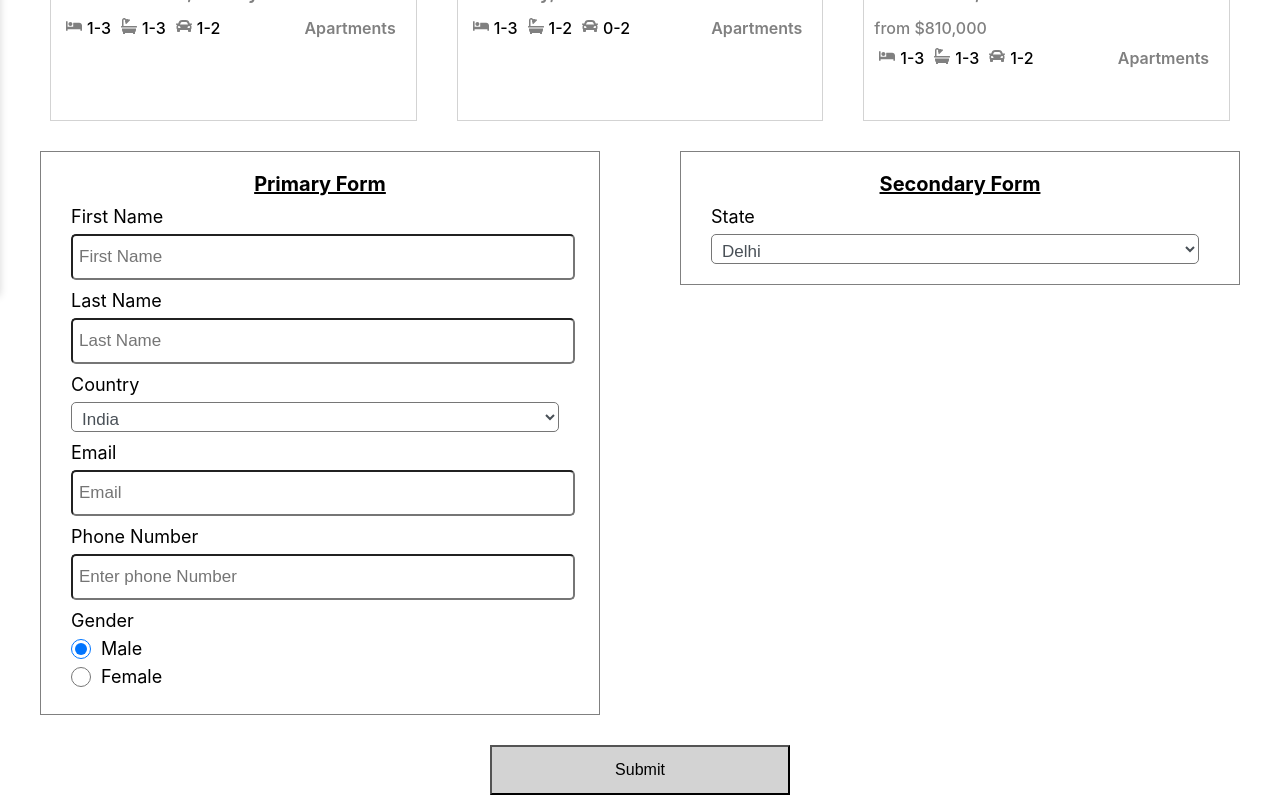
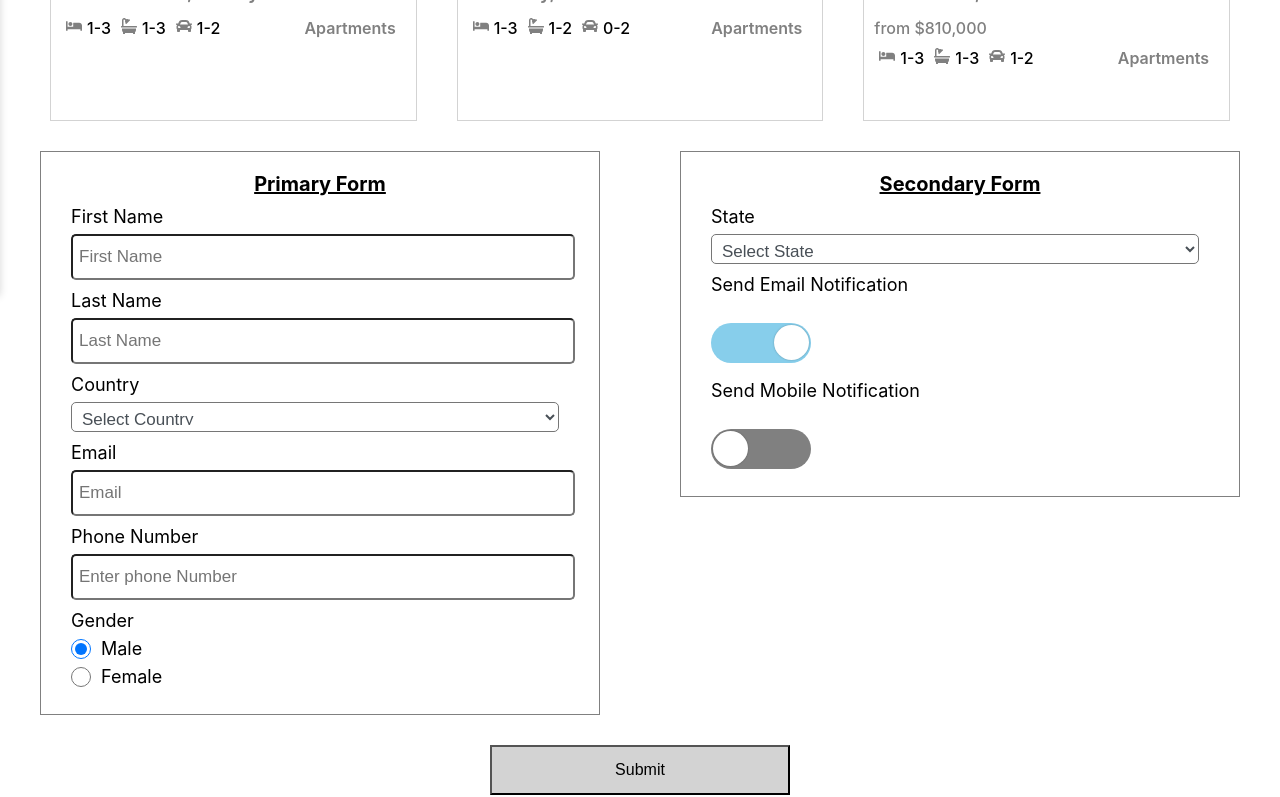
Before and after one commit to Shivani-Maiyani/rwd-design-exercise, a React (Create React App) app: page / in a window 1280 px wide. Shown: the part 544-1341 px from the top of the page. Built offline with nearby package versions, Linux system fonts and the light colour scheme.

Commit message:
add state data using country data

```diff
--- a/src/component/form/form.js
+++ b/src/component/form/form.js
@@ -1,6 +1,8 @@
+import { useState } from "react";
 import { useForm } from "react-hook-form";
 import "./form.scss";
 import "./formMedia.scss";
+import "./switch.scss";
 
 const country = [
     {
@@ -77,9 +79,19 @@ const country = [
 
 const Form = () =>{
     const { register, handleSubmit, formState: { errors } } = useForm();
+    const [selectCountryId,setSelectedCountryId] = useState();
     const onSubmit = (data) => {
         console.log(data);
     }
+  const handleChange = (event) =>{
+  const index = event.target.selectedIndex;
+  const el = event.target.childNodes[index]
+  const option =  el.getAttribute('id');
+  console.log(option,"country");
+  setSelectedCountryId(option);
+  }
+  const state = State.filter((country) => country.country_id == selectCountryId);
+
     return (
         <div className="container-form">
             <div className="form-section">
@@ -107,7 +119,8 @@ const Form = () =>{
                 </div>
                         <div className="form">
               <label>Country</label>
-              <select  name="country" className="form-control select dropdown"  {...register("country",{required : true})}>
+              <select  name="country" className="form-control select dropdown"  {...register("country",{required : true})} onChange={handleChange}>
+                <option>Select Country</option>
                 {
                   country.map((country) =>(
                     <option value={country.name} id={country.id} key={country.id}
@@ -137,8 +150,8 @@ const Form = () =>{
                     <input
                     className="form-control"
                         placeholder='Enter phone Number'
-                        type="tel"
-                        {...register("phone", { required: true, maxLength: 10,minLength: 10})}
+                        type="number"
+                        {...register("phone", { required: true, maxLength: 10,minLength: 10 , valueAsNumber: true,})}
                     />
                 {errors.phone && <p>Please Enter a number</p>}
                 </div>
@@ -170,11 +183,47 @@ const Form = () =>{
             <div className='form-text'>Secondary Form</div>
             <div className="form">
             <label>State</label>
-            <select  name="mLike" className="form-control select dropdown" required id="dropdown">
+            <select  name="mLike" className="form-control select dropdown" id="dropdown" {...register("state", { required: true})}>
+            <option>Select State</option>
             {
-             State.map((state) => (<option >{state.name}</option>) )
+             state.map((state) => (<option key={state.id} country_id={state.country_id}>{state.name}</option>) )
             }
           </select>
+          {errors.state && <p>Please select state</p>}
+          </div>
+
+          <div className="form">
+            <label>Send Email Notification</label>
+            <input
+            {...register("emailverify")}
+        defaultChecked
+        className="react-switch-checkbox"
+        id={`react-switch-new`}
+        type="checkbox"
+      />
+      <label
+        className="react-switch-label"
+        htmlFor={`react-switch-new`}
+      >
+        <span className={`react-switch-button`} />
+      </label>
+
+          </div>
+          <div className="form">
+            <label>Send Mobile Notification</label>
+            <input
+            {...register("mobileverify")}
+        className="switch-checkbox"
+        id={`switch-new`}
+        type="checkbox"
+      />
+      <label
+        className="switch-label"
+        htmlFor={`switch-new`}
+      >
+        <span className={`switch-button`} />
+      </label>
+
           </div>
             </form>
             </div>
--- a/src/component/form/form.scss
+++ b/src/component/form/form.scss
@@ -1,5 +1,3 @@
-.container-form{
-}
 .form-section{
     display: flex;
     justify-content: space-evenly;
@@ -76,3 +74,6 @@ form{
     font-weight: 700;
     text-decoration: underline;
   }
+  .color{
+    color:gray;
+  }
--- /dev/null
+++ b/src/component/form/switch.scss
@@ -0,0 +1,87 @@
+.react-switch-checkbox {
+    height: 0;
+    width: 0;
+    visibility: hidden;
+  }
+
+  .react-switch-label {
+    display: flex;
+    align-items: center;
+    justify-content: space-between;
+    cursor: pointer;
+    width: 100px;
+    height: 40px;
+    background: grey;
+    border-radius: 100px;
+    position: relative;
+    transition: background-color .2s;
+  }
+
+  .react-switch-label .react-switch-button {
+    content: '';
+    position: absolute;
+    top: 2px;
+    left: 2px;
+    width: 35px;
+    height: 35px;
+    border-radius: 45px;
+    transition: 0.2s;
+    background: #fff;
+    box-shadow: 0 0 2px 0 rgba(10, 10, 10, 0.29);
+  }
+
+  .react-switch-checkbox:checked + .react-switch-label .react-switch-button {
+    left: calc(100% - 2px);
+    transform: translateX(-100%);
+  }
+  .react-switch-checkbox:checked + .react-switch-label{
+    background: skyblue;
+  }
+
+  .react-switch-label:active .react-switch-button {
+    width: 60px;
+  }
+
+  .switch-checkbox {
+    height: 0;
+    width: 0;
+    visibility: hidden;
+  }
+
+  .switch-label {
+    display: flex;
+    align-items: center;
+    justify-content: space-between;
+    cursor: pointer;
+    width: 100px;
+    height: 40px;
+    background: grey;
+    border-radius: 100px;
+    position: relative;
+    transition: background-color .2s;
+  }
+
+  .switch-label .switch-button {
+    content: '';
+    position: absolute;
+    top: 2px;
+    left: 2px;
+    width: 35px;
+    height: 35px;
+    border-radius: 45px;
+    transition: 0.2s;
+    background: #fff;
+    box-shadow: 0 0 2px 0 rgba(10, 10, 10, 0.29);
+  }
+
+  .switch-checkbox:checked + .switch-label .switch-button {
+    left: calc(100% - 2px);
+    transform: translateX(-100%);
+  }
+  .switch-checkbox:checked + .switch-label{
+    background: skyblue;
+  }
+
+  .switch-label:active .switch-button {
+    width: 60px;
+  }
--- a/src/shared/Header.js
+++ b/src/shared/Header.js
@@ -52,7 +52,7 @@ const Header = () =>{
         <div className='sidebar-wrapper'>
             {
                 headerTitle.name.map((name) => (
-                    <div className='sidebar-link'>
+                    <div className='sidebar-link' key={name}>
                         <div className='icons'>
                         <FaHome className='icon-home'/>
                         </div>
@@ -70,7 +70,7 @@ const Header = () =>{
         <div className='sidebar-data'>
             {
                 headerTitle.data.map((data) => (
-                    <div className='side-data'>
+                    <div className='side-data' key={data}>
                         <div className='data-text'>{data}</div>
                     </div>
                 ))
```
Also changed, not shown: src/App.js (+0 -100 lines).
